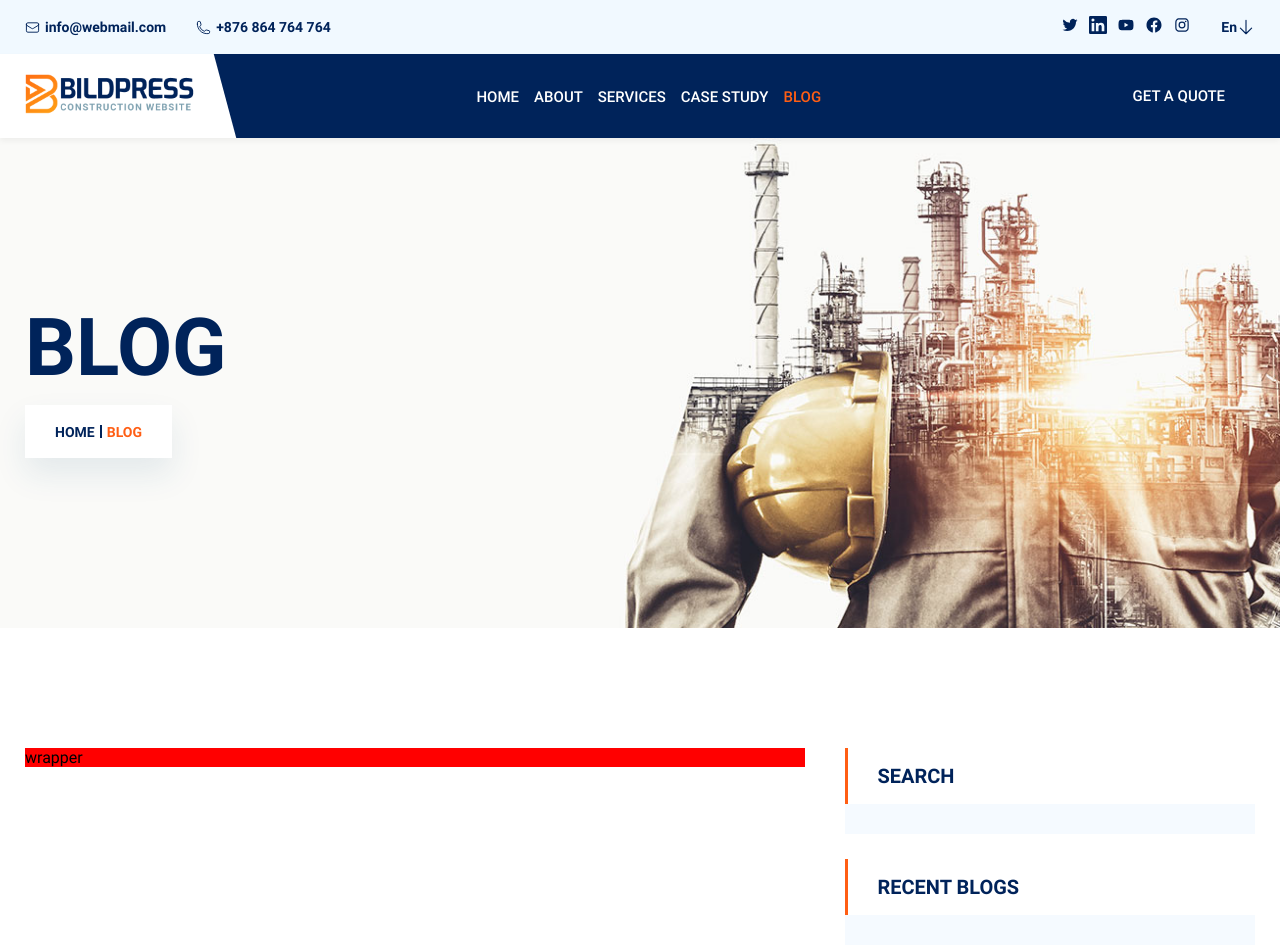
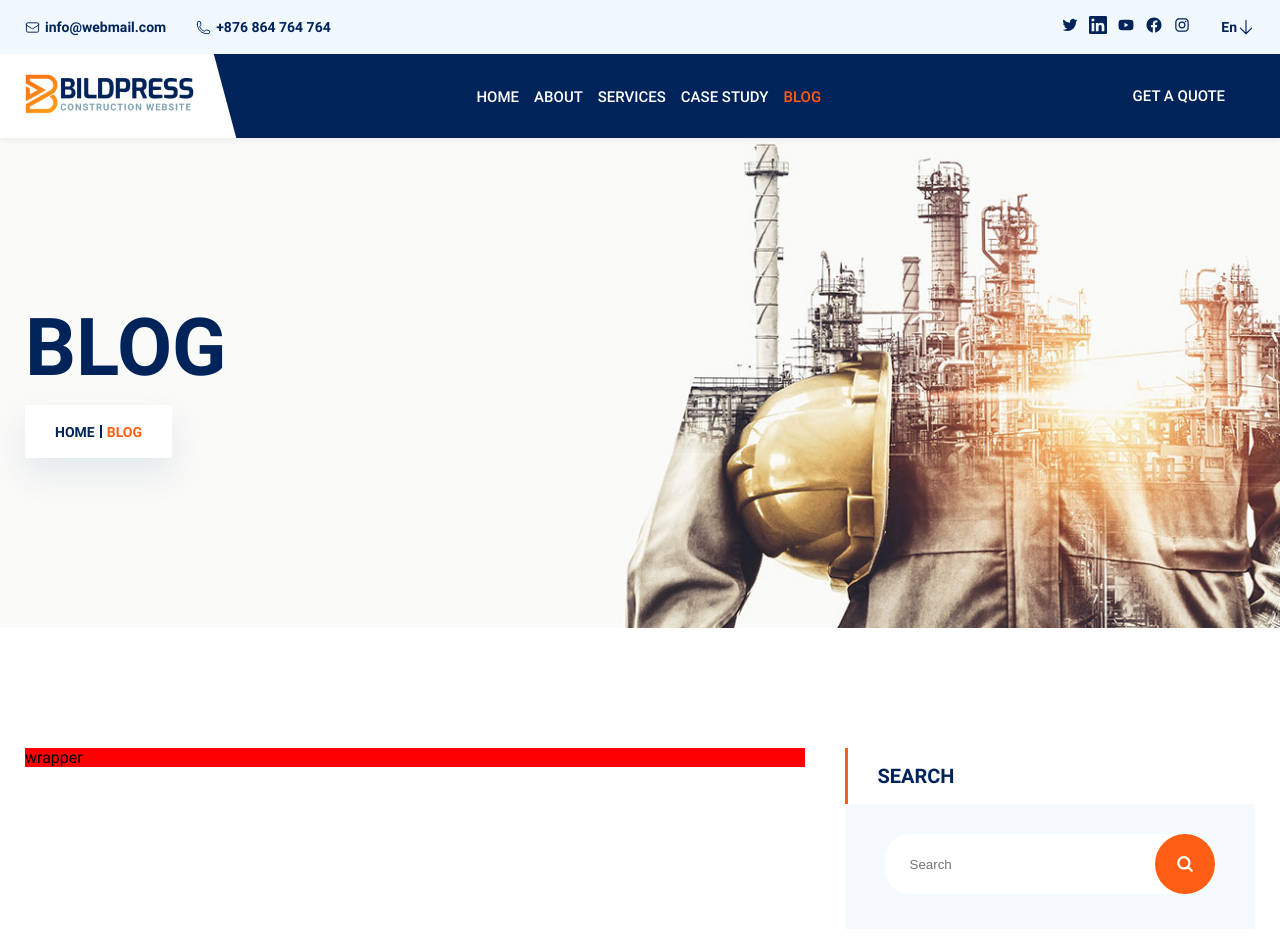
Before and after one commit to NurmuhammadovHojiakbar/scaffold, a React (Vite) app: page /blog in a window 1280 px wide. Shown: the top 952 px of the page. Built offline with nearby package versions, Linux system fonts and the light colour scheme.

Commit message:
add search section to aside

```diff
--- a/src/components/blog/aside/search/index.tsx
+++ b/src/components/blog/aside/search/index.tsx
@@ -1,8 +1,32 @@
+import { useState } from "react";
+import { SearchIcon } from "@/components/icons";
+import { useNavigate } from "react-router-dom";
+
 const BlogSearch = () => {
+  const [search, setSearch] = useState("");
+  const navigate = useNavigate();
+
   return (
     <div className="blog-aside__wrapper blog-search">
       <div className="blog-aside__wrapper-header">
         <h3 className="blog-aside__wrapper-title">Search</h3>
+      </div>
+      <div className="blog-search__container">
+        <div className="blog-search__wrapper">
+          <input
+            className="blog-search__wrapper-input"
+            type="text"
+            placeholder="Search"
+            value={search}
+            onChange={(e) => setSearch(e.target.value)}
+          />
+          <button
+            className="blog-search__wrapper-btn"
+            onClick={() => navigate(`/blog?search=${search}`)}
+          >
+            <SearchIcon />
+          </button>
+        </div>
       </div>
     </div>
   );
--- a/src/components/blog/blog.scss
+++ b/src/components/blog/blog.scss
@@ -37,4 +37,47 @@
             }
         }
     }
+
+    &-search{
+        &__container{
+            padding: 0 40px 35px;
+        }
+
+        &__wrapper{
+            display: flex;
+            background-color: #fff;
+            border-radius: 25px;
+
+            &-input{
+                width: 100%;
+                border: none;
+                outline: none;
+                border-radius: 100%;
+                padding-left: 25px;
+            }
+
+            &-btn{
+                display: inline-flex;
+                justify-content: center;
+                align-items: center;
+                flex-shrink: 0;
+                width: 60px;
+                height: 60px;
+                border-radius: 100%;
+                border: none;
+                background-color: var(--orange-color);
+                color: #fff;
+                transition: 0.3s ease;
+
+                &:hover{
+                    background-color: var(--blue-color);
+                }
+
+                svg{
+                    width: 18px;
+                    stroke-width: 3;
+                }
+            }
+        }
+    }
 }
--- a/src/components/icons/index.tsx
+++ b/src/components/icons/index.tsx
@@ -341,6 +341,25 @@ export const DoubleRightIcon = ({ ...props }) => {
   );
 };
 
+export const SearchIcon = ({ ...props }) => {
+  return (
+    <svg
+      xmlns="http://www.w3.org/2000/svg"
+      fill="none"
+      viewBox="0 0 24 24"
+      strokeWidth={1.5}
+      stroke="currentColor"
+      {...props}
+    >
+      <path
+        strokeLinecap="round"
+        strokeLinejoin="round"
+        d="M21 21l-5.197-5.197m0 0A7.5 7.5 0 105.196 5.196a7.5 7.5 0 0010.607 10.607z"
+      />
+    </svg>
+  );
+};
+
 export const Icon = () => {
   return null;
 };
```
